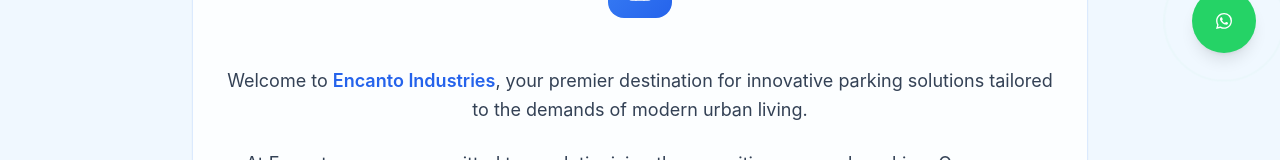
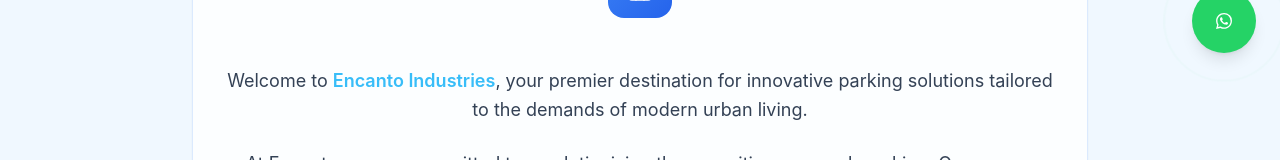
Before and after one commit to rajatrai-lodha/encanto-website-wizard, a React (Vite) app: page /why-choose-us in a window 1280 px wide. Shown: the part 723-883 px from the top of the page. Built offline with nearby package versions, Linux system fonts and the light colour scheme.

Commit message:
Visual edit in Lovable
Edited UI in Lovable

```diff
--- a/src/pages/WhyChooseUs.tsx
+++ b/src/pages/WhyChooseUs.tsx
@@ -115,7 +115,7 @@ const WhyChooseUs = () => {
               </CardHeader>
               <CardContent className="text-center space-y-6">
                 <p className="text-lg text-slate-700 leading-relaxed group-hover:text-slate-800 transition-colors duration-300">
-                  Welcome to <span className="font-semibold text-blue-600 group-hover:text-blue-700 transition-colors duration-300">Encanto Industries</span>, your premier destination for innovative parking solutions tailored to the demands of modern urban living.
+                  Welcome to <span className="font-semibold transition-colors duration-300 text-sky-400">Encanto Industries</span>, your premier destination for innovative parking solutions tailored to the demands of modern urban living.
                 </p>
                 <p className="text-lg text-slate-700 leading-relaxed group-hover:text-slate-800 transition-colors duration-300">
                   At Encanto, we are committed to revolutionizing the way cities approach parking. Our space-efficient systems are designed to optimize convenience, efficiency, and sustainability. Discover a new era in parking with our cutting-edge technology and unwavering commitment to excellence. Say goodbye to parking woes and hello to a seamless parking experience with Stack Parking.
```
